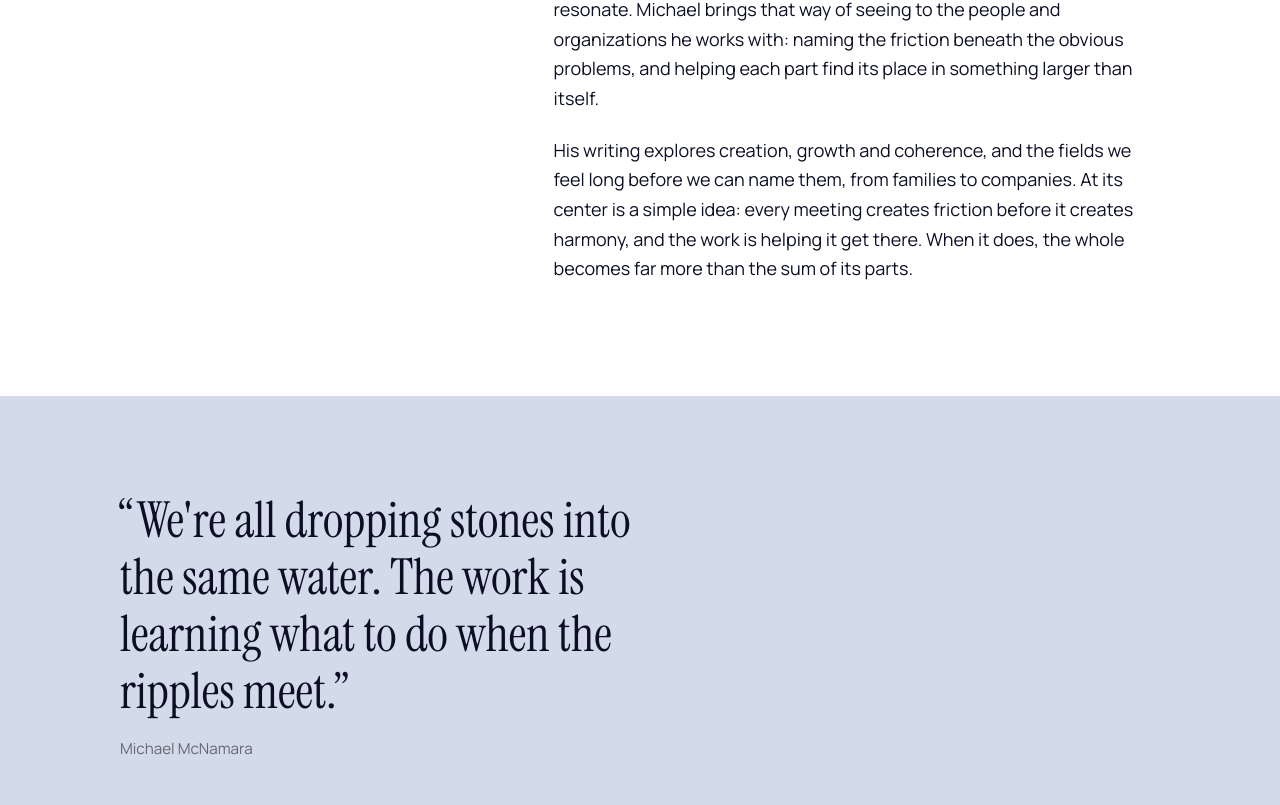
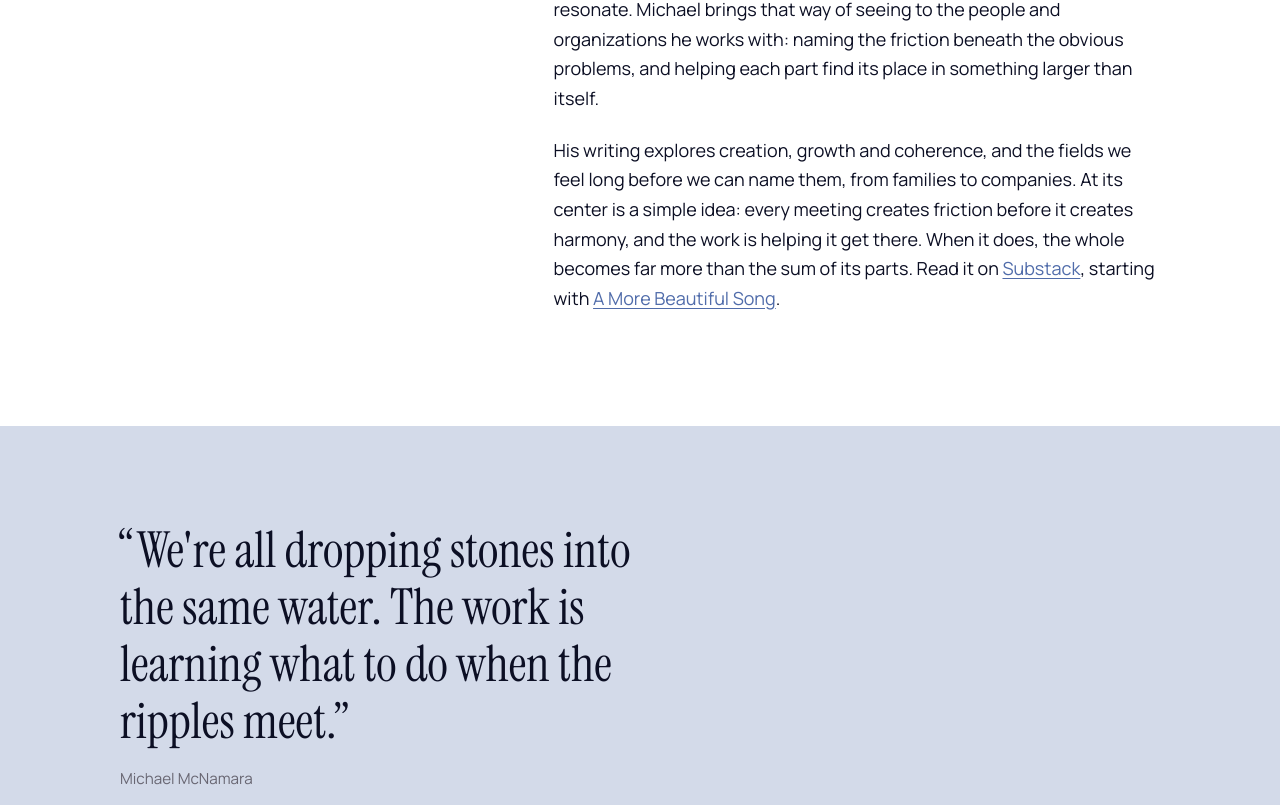
Before and after one commit to CosmicSkywalker/michaelandrewmcnamara, a plain HTML site: page index.html in a window 1280 px wide. Shown: the part 1455-2260 px from the top of the page. Drawn offline with Linux system fonts and the light colour scheme.

Commit message:
Link Substack from About and Contact
Co-Authored-By: Claude Opus 5.5 <noreply@anthropic.com>
Claude-Session: https://claude.ai/code/session_01JDvTmhAMktigxPeDt9QvvH

```diff
--- a/index.html
+++ b/index.html
@@ -192,7 +192,7 @@ section{scroll-margin-top:72px}
         <h2 id="about-h">About Michael</h2>
         <p>For 20 years Michael McNamara has worked where real estate, media and technology meet. He built ZenHouse Collective, a Los Angeles media company behind more than 10,000 property campaigns, including homes for clients like Elon Musk and Madonna and the $200M Spelling Manor, and served as Creative Director of Lion &amp; Orb, speaking at Sotheby's International conferences. He co-founded ListingZen with computer scientist Artur Grigoryan to bring the scattered people, vendors and tools around every listing into one working whole. Today he is a licensed real estate agent in New Hampshire and runs ThisHouse Media, a real estate photography and media company in New Hampshire, Los Angeles and Austin.</p>
         <p>One thread runs through all of it. Michael works with the unseen layer of people and organizations, the currents beneath the visible problems. A photographer learns that a room works when light, space and line agree, and that the best image captures something felt as much as seen. A founder learns that a company works when its people, tools and purpose resonate. Michael brings that way of seeing to the people and organizations he works with: naming the friction beneath the obvious problems, and helping each part find its place in something larger than itself.</p>
-        <p>His writing explores creation, growth and coherence, and the fields we feel long before we can name them, from families to companies. At its center is a simple idea: every meeting creates friction before it creates harmony, and the work is helping it get there. When it does, the whole becomes far more than the sum of its parts.</p>
+        <p>His writing explores creation, growth and coherence, and the fields we feel long before we can name them, from families to companies. At its center is a simple idea: every meeting creates friction before it creates harmony, and the work is helping it get there. When it does, the whole becomes far more than the sum of its parts. Read it on <a href="https://michaelandrewmcnamara.substack.com">Substack</a>, starting with <a href="https://michaelandrewmcnamara.substack.com/p/a-more-beautiful-song">A More Beautiful Song</a>.</p>
       </div>
     </div>
   </section>
@@ -237,6 +237,7 @@ section{scroll-margin-top:72px}
       <div class="actions">
         <a class="btn btn-solid" href="mailto:michaelamcnamara@gmail.com">Email me</a>
         <a class="btn btn-line" href="https://www.linkedin.com/in/michaelandrewmcnamara/">LinkedIn</a>
+        <a class="btn btn-line" href="https://michaelandrewmcnamara.substack.com">Substack</a>
       </div>
       <p class="where">Based in Peterborough, New Hampshire.</p>
     </div>
```
